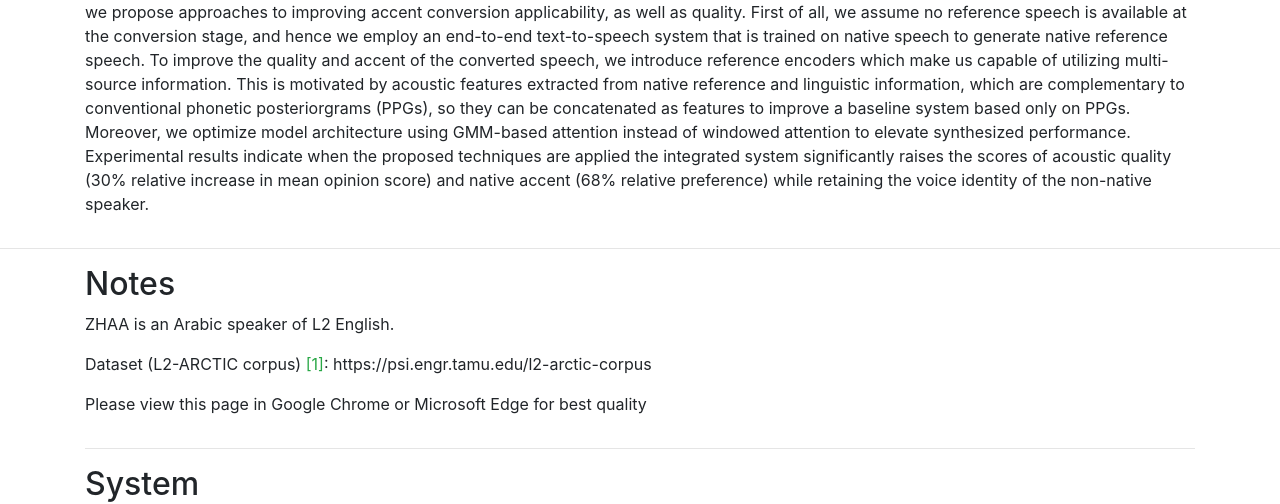
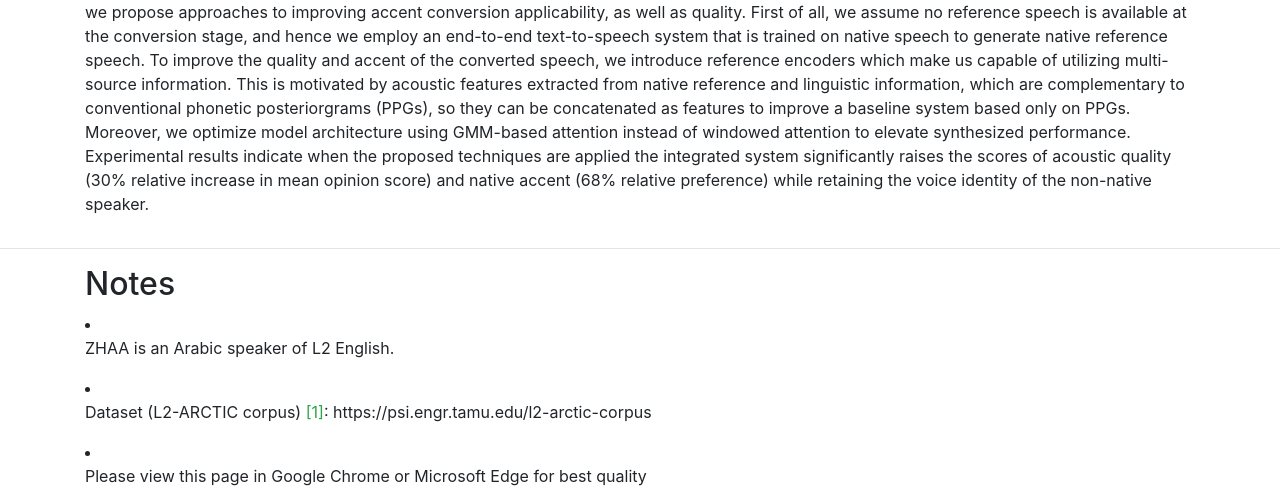
Before and after one commit to kal009l/kal009l.github.io, a plain HTML site: page ac-demo/index.html in a window 1280 px wide. Shown: the part 462-966 px from the top of the page. Drawn offline with nearby package versions, Linux system fonts and the light colour scheme.

Commit message:
Update index.html

```diff
--- a/ac-demo/index.html
+++ b/ac-demo/index.html
@@ -84,9 +84,9 @@ Text-To-Speech<br> </a></h1>
         <div class="col">
           <h2>Notes</h2>
           <div>
-            <p> ZHAA is an Arabic speaker of L2 English.</p>
-	    <p>	Dataset (L2-ARCTIC corpus) <a class="text-success" href="#1"> [1]</a>: https://psi.engr.tamu.edu/l2-arctic-corpus</p>
-	    <p>	Please view this page in Google Chrome or Microsoft Edge for best quality</p>
+            <li><p> ZHAA is an Arabic speaker of L2 English.</p></li>
+	    <li><p>Dataset (L2-ARCTIC corpus) <a class="text-success" href="#1"> [1]</a>: https://psi.engr.tamu.edu/l2-arctic-corpus</p></li>
+	    <li><p>	Please view this page in Google Chrome or Microsoft Edge for best quality</p></li>
           </div>
         </div>
       </div>
```
